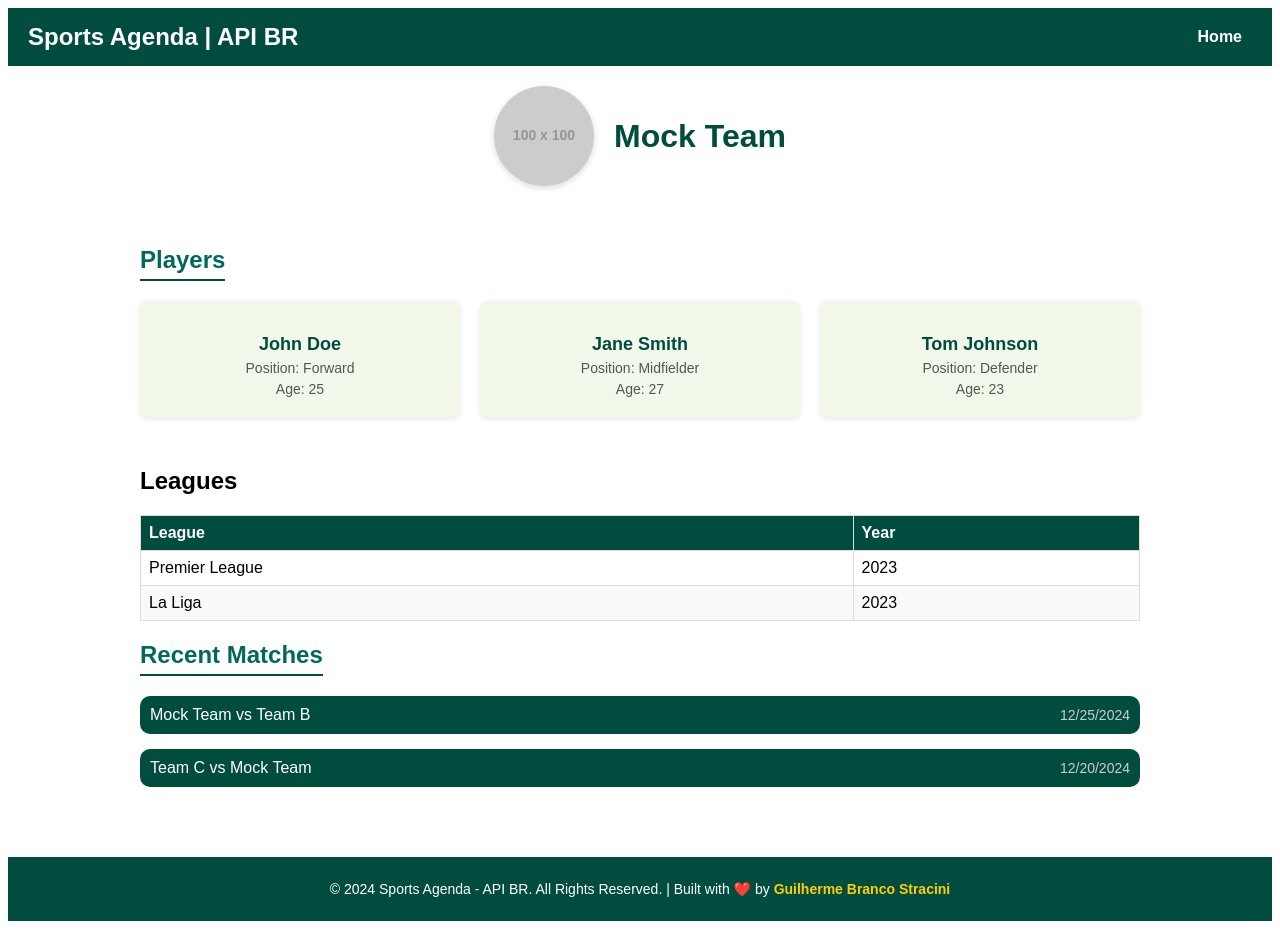
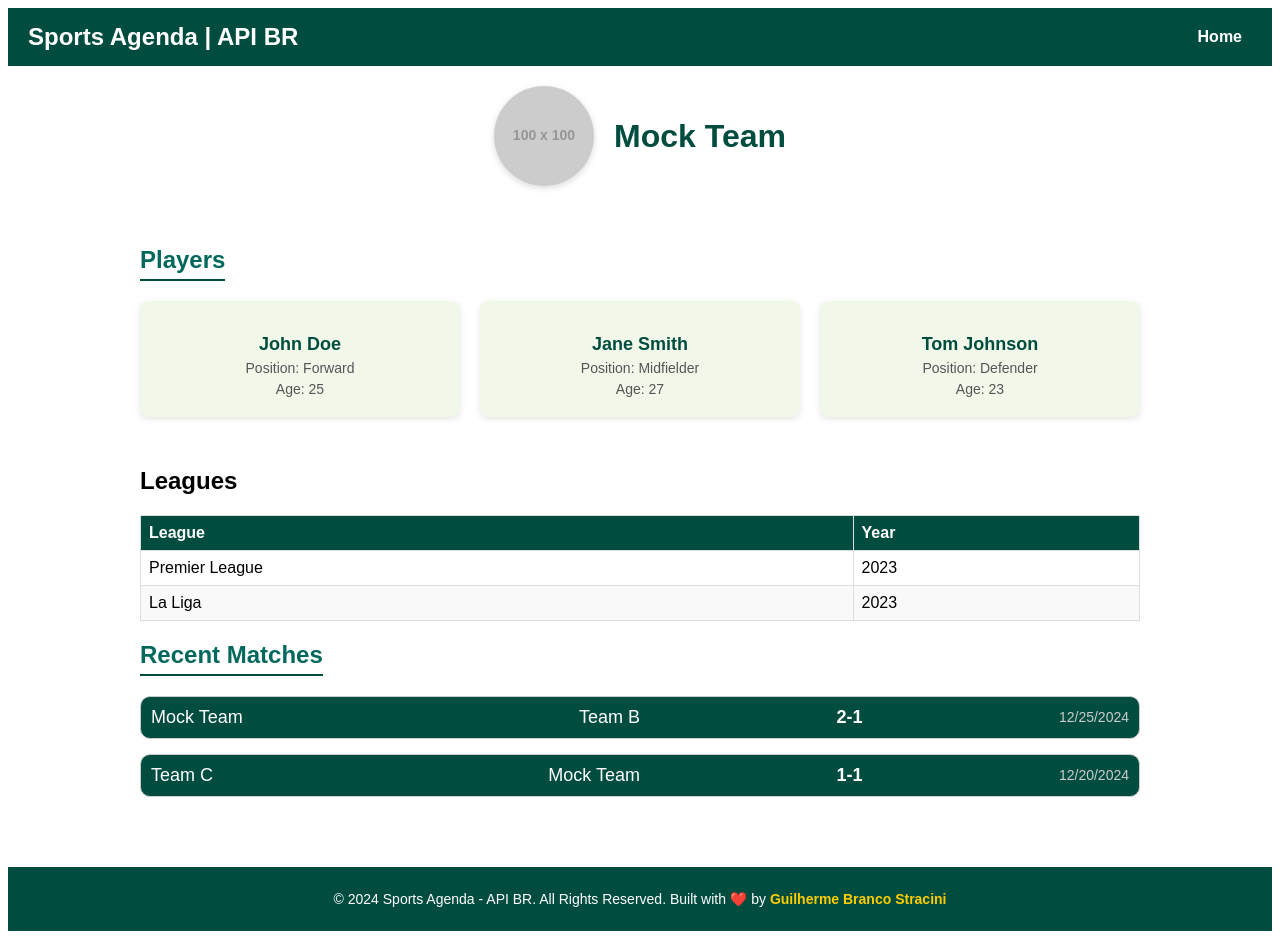
Before and after one commit to ApiBR/sports-agenda-ui, a React (Vite) app: page /ui/sports-agenda/team/1 in a window 1280 px wide. Built offline with nearby package versions, Linux system fonts and the light colour scheme.

Commit message:
feat - add basic UI components and improve MatchDetails display

```diff
--- a/src/App.tsx
+++ b/src/App.tsx
@@ -20,7 +20,7 @@ const App: React.FC = () => {
             <Route path="/" element={<Home />} />
             <Route path="/league/:id" element={<LeagueDetails />} />
             <Route path="/team/:id" element={<TeamDetails />} />
-            <Route path="/match/:id" element={MatchDetails} />
+            <Route path="/match/:id" element={<MatchDetails />} />
           </Routes>
         </main>
 
--- a/src/components/Footer.tsx
+++ b/src/components/Footer.tsx
@@ -25,7 +25,7 @@ const Footer: React.FC = () => {
   return (
     <FooterContainer>
       <p>
-        © {new Date().getFullYear()} Sports Agenda - API BR. All Rights Reserved. | Built
+        © {new Date().getFullYear()} Sports Agenda - API BR. All Rights Reserved. Built
         with ❤️ by <a href="https://guilhermebranco.com.br">Guilherme Branco Stracini</a>
       </p>
     </FooterContainer>
--- a/src/components/MatchList.tsx
+++ b/src/components/MatchList.tsx
@@ -24,7 +24,20 @@ const MatchListContainer = styled.div`
     color: inherit;
   }
 
-  .match {
+  .match-date {
+    font-size: 14px;
+    color: #ccc;
+  }
+`;
+
+const MatchItem = styled.div`
+  display: flex;
+  justify-content: space-between;
+  align-items: center;
+  padding: 10px;
+  border: 1px solid #ccc;
+  border-radius: 8px;
+  font-size: 18px;
   padding: 10px;
   background-color: #004d40;
   color: white;
@@ -37,12 +50,12 @@ const MatchListContainer = styled.div`
   &:hover {
     background-color: #00796b;
   }
-  }
+`;
 
-  .match-date {
-    font-size: 14px;
-    color: #ccc;
-  }
+const TeamNames = styled.div`
+  display: flex;
+  justify-content: space-between;
+  width: 50%;
 `;
 
 const MatchList: React.FC<MatchListProps> = ({ matches }) => {
@@ -50,14 +63,23 @@ const MatchList: React.FC<MatchListProps> = ({ matches }) => {
     <MatchListContainer>
       {matches.map((match) => (
         <Link key={match.id} to={`/match/${match.id}`}>
-          <div className="match">
-            <span>
-              {match.homeTeam} vs {match.awayTeam}
-            </span>
+          <MatchItem key={match.id}>
+            <TeamNames>
+              <span>{match.homeTeam}</span>
+              <span>{match.awayTeam}</span>
+            </TeamNames>
+            <div>
+              {/* Display the score or a message if the match is upcoming */}
+              {match.score ? (
+                <strong>{match.score}</strong>
+              ) : (
+                <span>Match not played yet</span>
+              )}
+            </div>
             <span className="match-date">
               {new Date(match.date).toLocaleDateString()}
             </span>
-          </div>
+          </MatchItem>
         </Link>
       ))}
     </MatchListContainer>
--- a/src/pages/MatchDetails.tsx
+++ b/src/pages/MatchDetails.tsx
@@ -35,6 +35,14 @@ const MatchDetailsContainer = styled.div`
     }
   }
 
+  .score {
+    margin-top: 20px;
+    text-align: center;
+    font-size: 24px;
+    font-weight: bold;
+    color: #00796b;
+  }
+
   .details {
     margin-top: 20px;
     text-align: center;
@@ -49,7 +57,6 @@ const MatchDetails: React.FC = () => {
   useEffect(() => {
     // Mock API Call
     const fetchMatchData = async () => {
-      // Replace with your API call if available
       const matchData: Match = {
         id: Number(id),
         homeTeam: "Team A",
@@ -57,7 +64,7 @@ const MatchDetails: React.FC = () => {
         homeTeamLogo: "https://via.placeholder.com/100?text=Team+A",
         awayTeamLogo: "https://via.placeholder.com/100?text=Team+B",
         date: "2025-01-01T15:00:00Z",
-        score: "2-1", // null for upcoming matches
+        score: "2-1", // Null for upcoming matches
         league: "Premier League",
       };
       setMatch(matchData);
@@ -84,6 +91,12 @@ const MatchDetails: React.FC = () => {
           <p>{match.awayTeam}</p>
         </div>
       </div>
+
+      {/* Display the score */}
+      <div className="score">
+        {match.score ? `Score: ${match.score}` : "Match not played yet"}
+      </div>
+
       <div className="details">
         <p>
           <strong>Date:</strong> {new Date(match.date).toLocaleString()}
@@ -91,9 +104,6 @@ const MatchDetails: React.FC = () => {
         <p>
           <strong>League:</strong> {match.league}
         </p>
-        <p>
-          <strong>Score:</strong> {match.score || "Match not played yet"}
-        </p>
       </div>
     </MatchDetailsContainer>
   );
```
Lines whose indentation alone changed are shown as unchanged.
